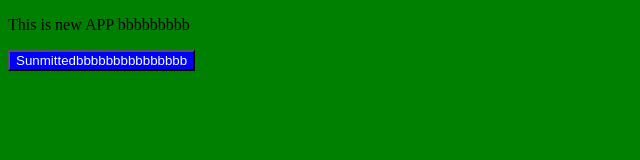
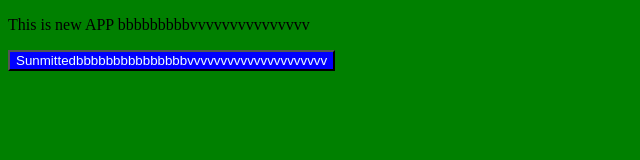
Before and after one commit to ttus612/git-tutorial, a plain HTML site: page index.html in a window 1280 px wide. Shown: the whole page, without its empty margins (0-640 px from the left). Drawn offline with Linux system fonts and the light colour scheme.

Commit message:
update index html new2

```diff
--- a/index.html
+++ b/index.html
@@ -10,8 +10,8 @@
 
 </head>
 <body>
-    <p>This is new APP bbbbbbbbb</p>
-    <button>Sunmittedbbbbbbbbbbbbbbb</button>
+    <p>This is new APP bbbbbbbbbvvvvvvvvvvvvvvv</p>
+    <button>Sunmittedbbbbbbbbbbbbbbbvvvvvvvvvvvvvvvvvvvvv</button>
 </body>
 </html>
 
```
